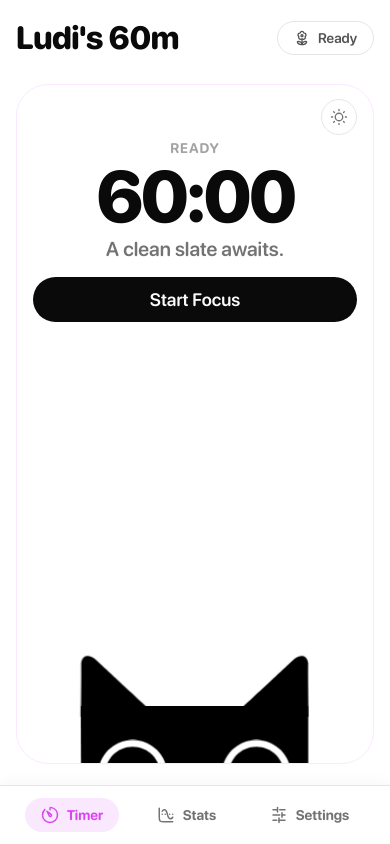
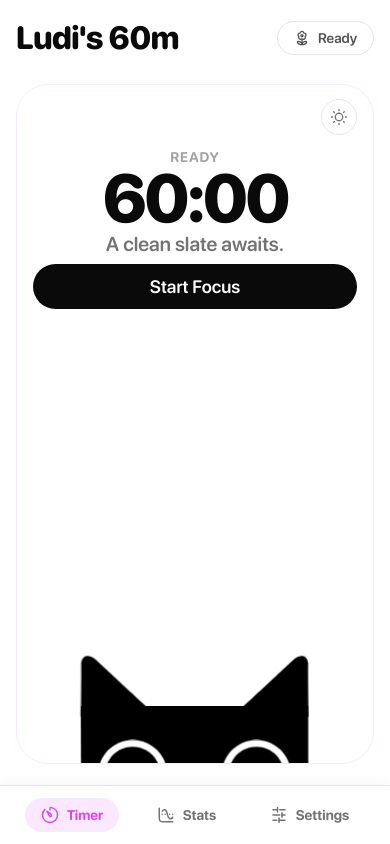
Before and after one commit to francescoGemolo/pomodoro-ts, a React (Vite) app: page / in a window 390 px wide. Built offline with nearby package versions, Linux system fonts and the light colour scheme.

Commit message:
Layout Bugfix

```diff
--- a/src/styles/app.css
+++ b/src/styles/app.css
@@ -643,7 +643,7 @@
     }
 
     .tab-bar::after {
-        content: '';
+        content: "";
         position: fixed;
         bottom: 0;
         left: 0;
@@ -667,25 +667,27 @@
 
     .timer-card {
         --card-pad-x: var(--space-4);
-        --card-pad-y: var(--space-6);
+        --card-pad-y: var(--space-4);
     }
 
     .timer-layout {
         grid-template-columns: 1fr;
-        gap: var(--space-4);
+        gap: var(--space-3);
     }
 
     .timer-panel {
         align-items: center;
         text-align: center;
+        gap: var(--space-1);
     }
 
     .timer-display {
-        font-size: clamp(4.5rem, 16vw, 10rem);
+        font-size: clamp(4.2rem, 15vw, 9rem);
+        line-height: 0.88;
     }
 
     .timer-message {
-        padding-bottom: var(--space-2);
+        padding-bottom: var(--space-1);
     }
 
     .timer-actions {
@@ -705,7 +707,7 @@
     }
 
     .cat-container {
-        height: clamp(160px, 26vh, 260px);
+        height: clamp(140px, 22vh, 220px);
     }
 
     .stats-grid {
@@ -713,7 +715,7 @@
     }
 }
 
-@media (max-height: 700px) {
+@media (max-height: 780px) {
     .timer-display {
         font-size: clamp(3.75rem, 14vw, 10rem);
     }
```
